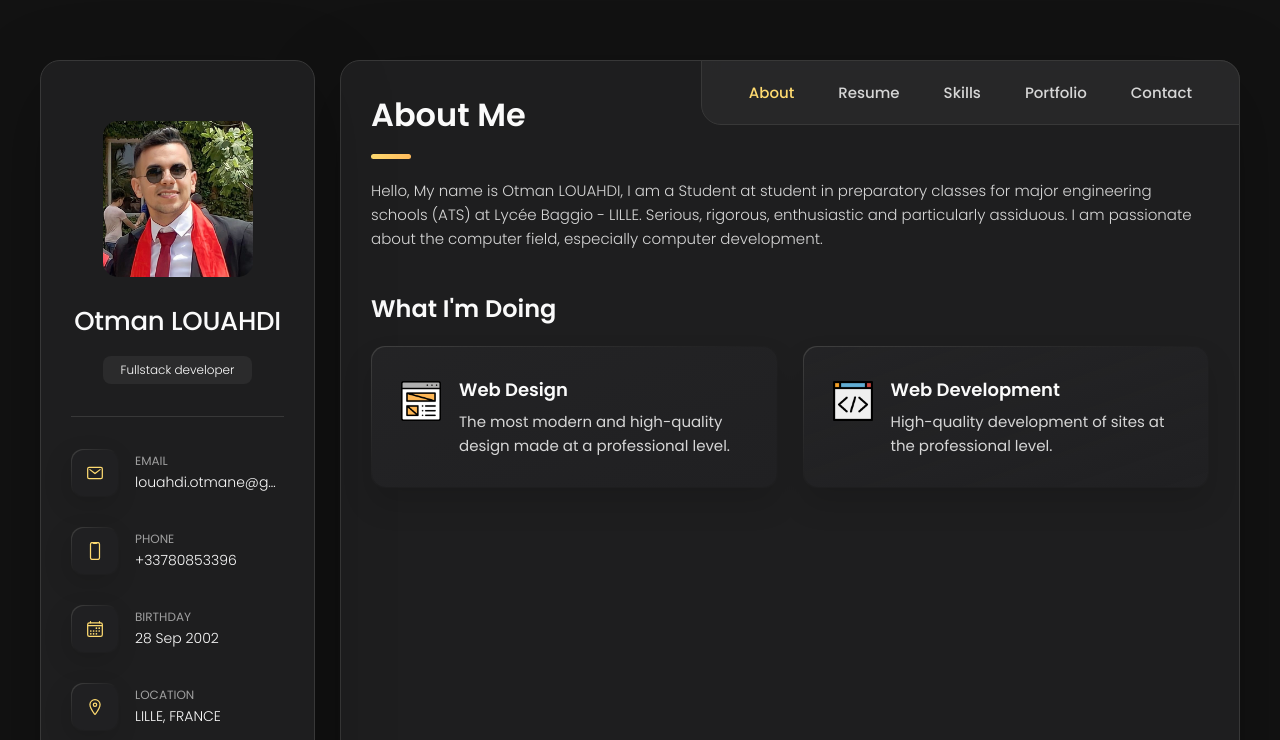
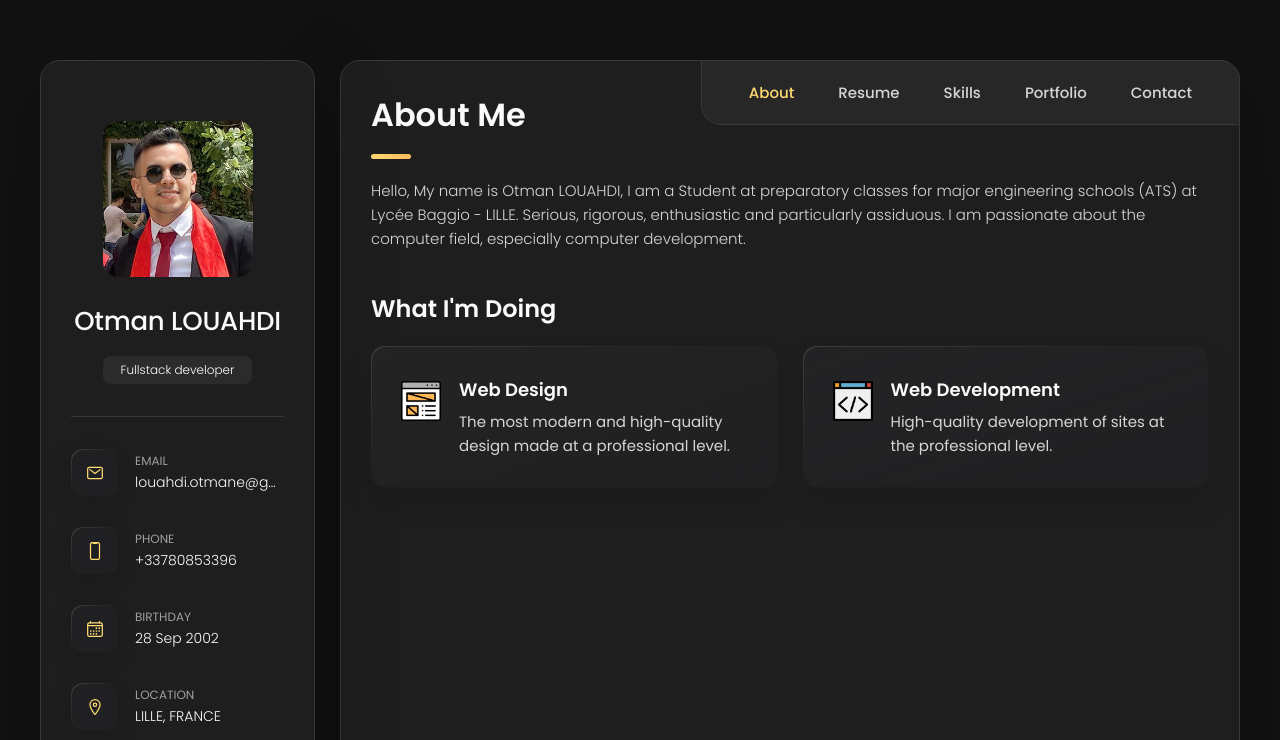
Before and after one commit to LOUAHDIC/otmanlouahdi, a plain HTML site: page index.html in a window 1280 px wide. Shown: the top 740 px of the page. Drawn offline with nearby package versions, Linux system fonts and the light colour scheme.

Commit message:
Update index.html

```diff
--- a/index.html
+++ b/index.html
@@ -221,7 +221,7 @@
 
         <section class="about-text">
           <p>
-            Hello, My name is Otman LOUAHDI, I am a Student at student in preparatory classes for major engineering schools (ATS) at Lycée Baggio - LILLE. Serious, rigorous, enthusiastic and particularly assiduous. I am passionate about the computer field, especially computer development.
+            Hello, My name is Otman LOUAHDI, I am a Student at preparatory classes for major engineering schools (ATS) at Lycée Baggio - LILLE. Serious, rigorous, enthusiastic and particularly assiduous. I am passionate about the computer field, especially computer development.
           </p>
 
         </section>
```
